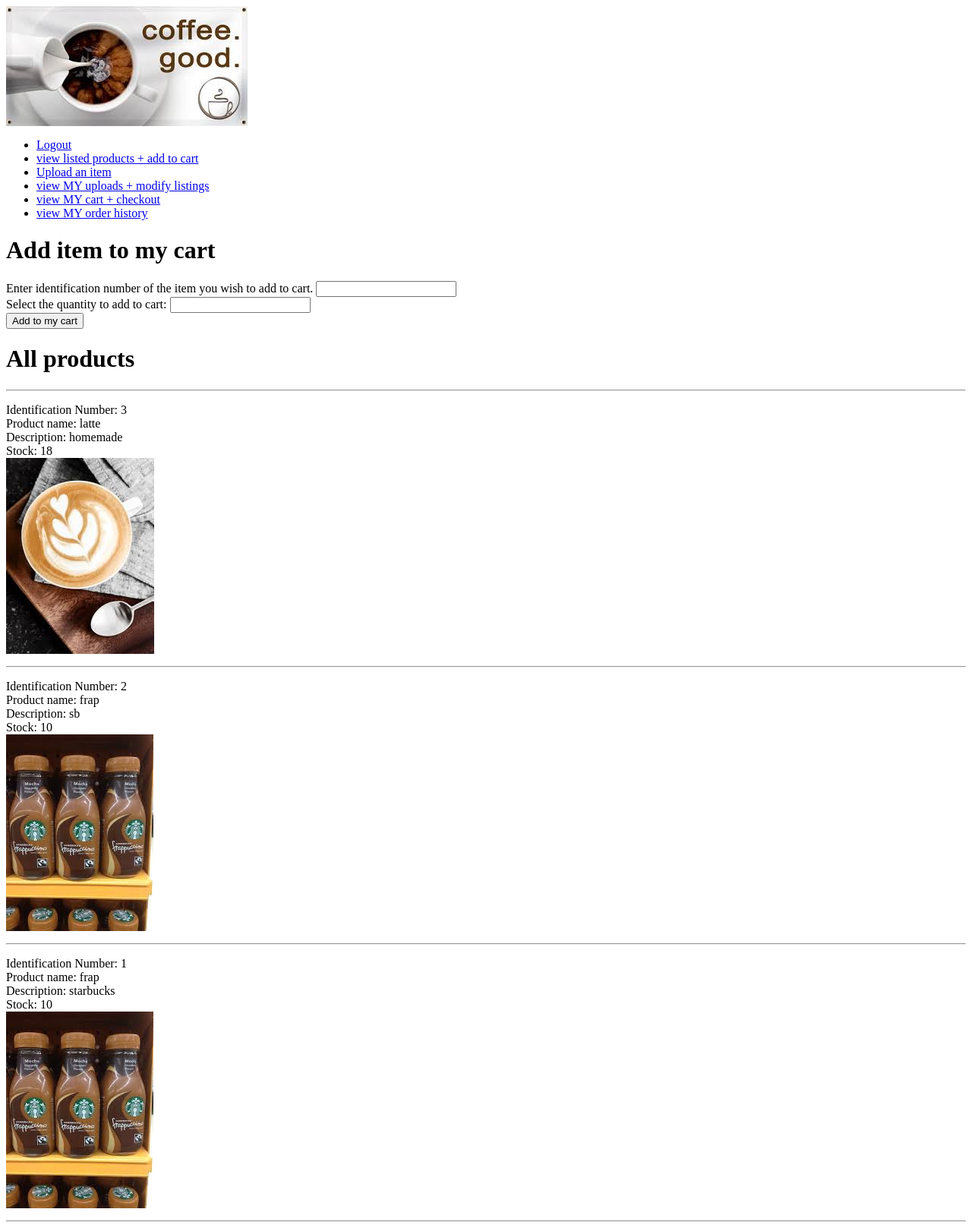
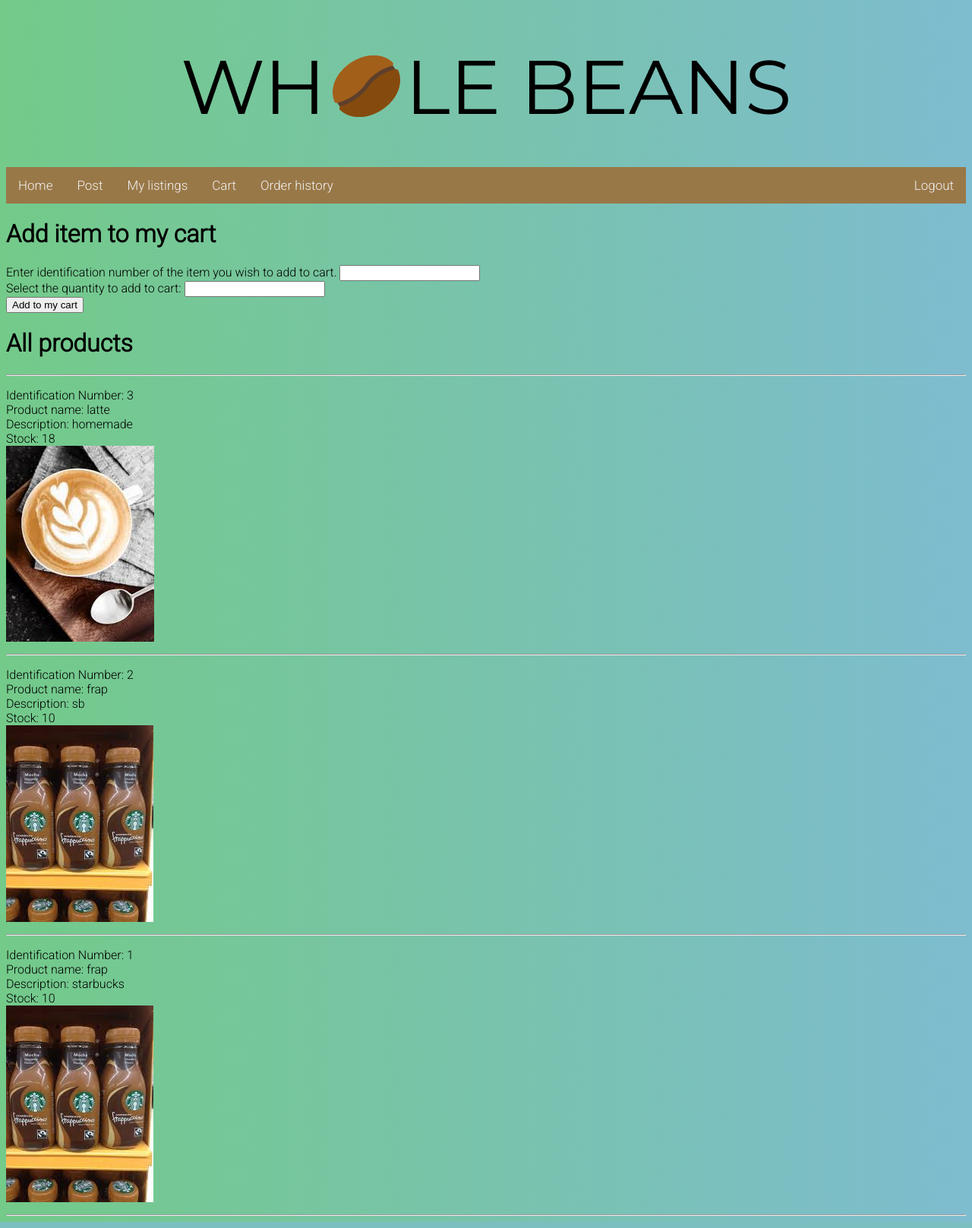
Before and after one commit to yunfeichengy/whole_beans, a Django app: page / in a window 1280 px wide. Shown: the whole page at 76% size. Run offline with Django 3.2, Linux system fonts and the light colour scheme; a user stored in the database is signed in; data comes from the database, SQL or seed files in the repository; both versions use the stored data as it was after the commit.

Commit message:
homepage

```diff
--- a/account/templates/account/login.html
+++ b/account/templates/account/login.html
@@ -12,7 +12,7 @@
     <form class="login-form" action="" method="post">
       {% csrf_token %}
       <!-- username -->
-      <input type="text" name="username" placeholder="username" />
+      <input type="text" name="username" placeholder="username" value="{{form.data.username}}" />
       {{ form.username.errors }}
       <!-- password -->
       <input type="password" name="password" placeholder="password" />
--- /dev/null
+++ b/post/static/post/headers.css
@@ -0,0 +1,50 @@
+@import url(https://fonts.googleapis.com/css?family=Roboto:300);
+
+.center {
+    position: relative;
+    margin: 0 auto 50px;
+    padding: 45px;
+    text-align: center;
+    display: block;
+    margin: 0 auto;
+}
+
+/* Add a black background color to the top navigation */
+.buttons {
+    background-color: rgb(153, 120, 72);
+    overflow: hidden;
+}
+
+/* Style the links inside the navigation bar */
+.buttons a {
+    float: left;
+    color: #f2f2f2;
+    text-align: center;
+    padding: 14px 16px;
+    text-decoration: none;
+    font-size: 17px;
+}
+
+/* Change the color of links on hover */
+.buttons a:hover {
+    background-color: rgb(165, 144, 113);
+    color: black;
+}
+
+body {
+    background: #7ebccf;
+    /* fallback for old browsers */
+    background: -webkit-linear-gradient(right, #7ebccf, rgb(115, 202, 137));
+    background: -moz-linear-gradient(right, #7ebccf, rgb(115, 202, 137));
+    background: -o-linear-gradient(right, #7ebccf, rgb(115, 202, 137));
+    background: linear-gradient(to left, #7ebccf, rgb(115, 202, 137));
+    font-family: "Roboto", sans-serif;
+    /* -webkit-font-smoothing: antialiased; */
+    -moz-osx-font-smoothing: grayscale;
+}
+
+/* Add a color to the active/current link */
+/* .buttons a.active {
+    background-color: rgb(123, 180, 85);
+    color: white;
+  } */
--- a/post/templates/post/header.html
+++ b/post/templates/post/header.html
@@ -1,11 +1,14 @@
 {% load static %}
-<img src="{% static 'photo/banner.jpg' %}">
+<html>
+<link rel="stylesheet" type="text/css" href="{% static 'post/headers.css' %}">
 
-<ul id="buttons">
-    <li><a class="btn" href="../account/logout"> Logout </a></li>
-    <li><a class="btn" href="./listAllProduct"> view listed products + add to cart </a></li>
-    <li><a class="btn" href="./uploadProduct"> Upload an item </a></li>
-    <li><a class="btn" href="./myProduct"> view MY uploads + modify listings</a></li>
-    <li><a class="btn" href="./myCart">view MY cart + checkout </a></li>
-    <li><a class="btn" href="./purchaseHistory"> view MY order history </a></li>
-</ul>
+<img class="center" src="{% static 'photo/whole-beans.png' %}">
+
+<div class="buttons">
+    <a class="btn" href="./listAllProduct"> Home </a>
+    <a class="btn" href="./uploadProduct"> Post </a>
+    <a class="btn" href="./myProduct"> My listings </a>
+    <a class="btn" href="./myCart"> Cart </a>
+    <a class="btn" href="./purchaseHistory"> Order history </a>
+    <a class="btn" href="../account/logout" style="float: right"> Logout </a>
+</div>
```
Also changed, not shown: account/forms.py (+10 -1 lines), account/static/account/loginout.css (+7 -7 lines), db.sqlite3, post/static/photo/banner.jpg (deleted), post/static/photo/whole-beans.png (added), 1 other file.
